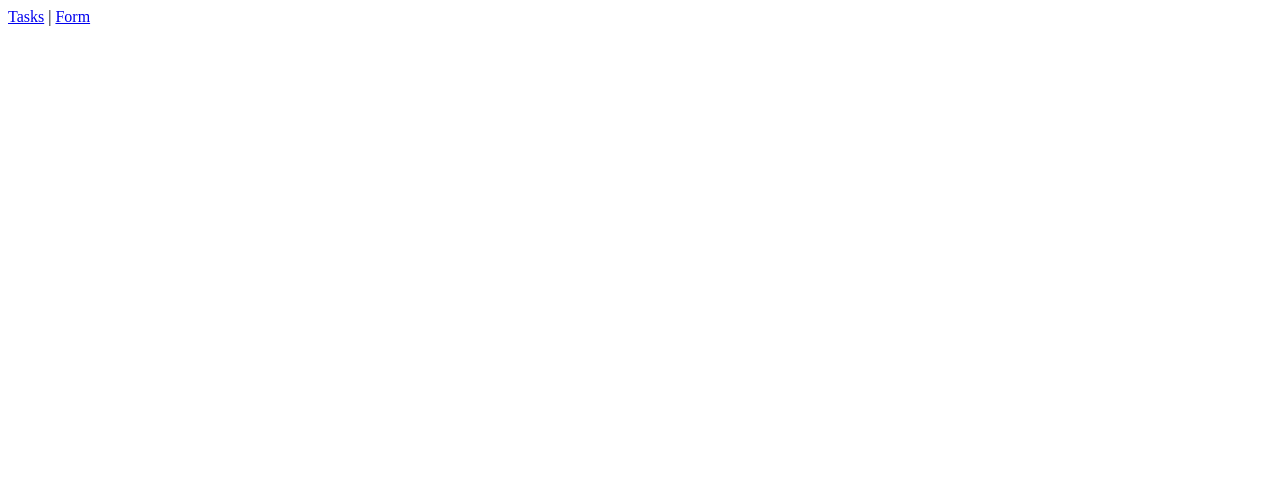
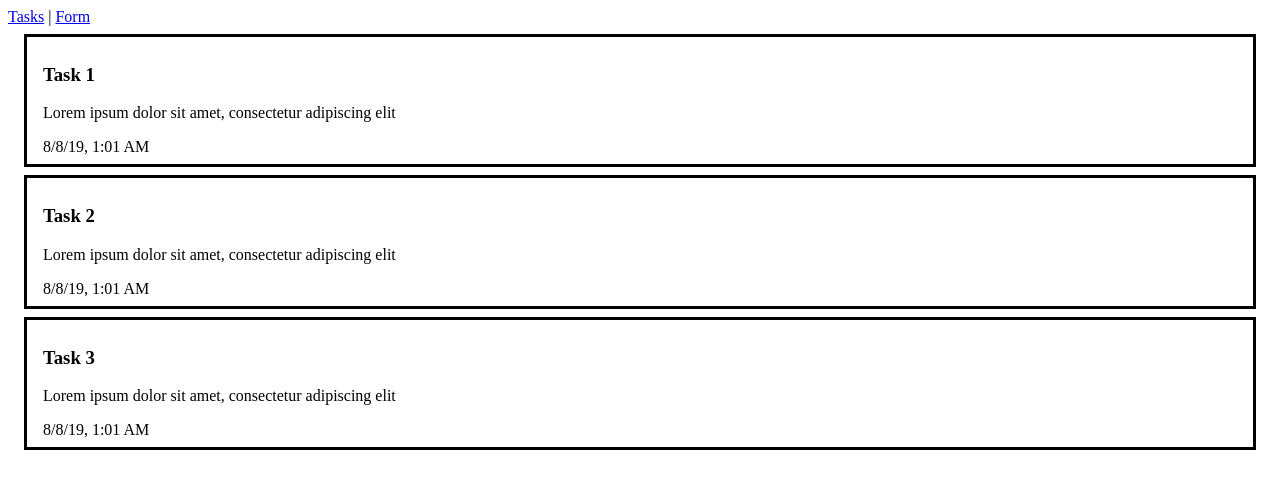
Before and after one commit to kevin-barrientos/ionic-todo-demo, an Angular app: page /tasks in a window 1280 px wide. Shown: the top 488 px of the page. Built offline with nearby package versions, Linux system fonts and the light colour scheme.

Commit message:
refactor: task service & task model
Crea el servicio de para manejar las tareas y define un modelo para las mismas

Concepts:
    - Services
    - @Injectable decorator
    - DI

```diff
--- /dev/null
+++ b/src/app/models/task.ts
@@ -0,0 +1,5 @@
+export interface Task {
+    title: string;
+    dueDate: string;
+    description: string;
+}
--- /dev/null
+++ b/src/app/services/tasks.service.ts
@@ -0,0 +1,32 @@
+import { Injectable } from '@angular/core';
+import { Task } from '../models/task';
+
+@Injectable({
+  providedIn: 'root'
+})
+export class TasksService {
+
+  tasks: Task[] = [
+    {
+      title: 'Task 1',
+      dueDate: new Date().toISOString(),
+      description: 'Lorem ipsum dolor sit amet, consectetur adipiscing elit',
+    },
+    {
+      title: 'Task 2',
+      dueDate: new Date().toISOString(),
+      description: 'Lorem ipsum dolor sit amet, consectetur adipiscing elit',
+    },
+    {
+      title: 'Task 3',
+      dueDate: new Date().toISOString(),
+      description: 'Lorem ipsum dolor sit amet, consectetur adipiscing elit',
+    },
+  ];
+
+  constructor() { }
+
+  add(task: Task): void {
+    this.tasks.push(task);
+  }
+}
--- a/src/app/task-form/task-form.component.ts
+++ b/src/app/task-form/task-form.component.ts
@@ -1,31 +1,25 @@
 import { Component, OnInit, Output, EventEmitter } from '@angular/core';
+import { TasksService } from '../services/tasks.service';
+import { Task } from '../models/task';
 
 @Component({
   selector: 'todo-task-form',
   templateUrl: './task-form.component.html',
-  styleUrls: ['./task-form.component.css']
+  styleUrls: ['./task-form.component.css'],
 })
 export class TaskFormComponent implements OnInit {
-
-  @Output() submitted: EventEmitter<any> = new EventEmitter();
-
-  task: {
-    title: string,
-    dueDate: string,
-    description: string,
-  } =  {
+  task: Task = {
     title: '',
     dueDate: '',
     description: '',
   };
 
-  constructor() { }
+  constructor(private tasksService: TasksService) {}
 
-  ngOnInit() {
-  }
+  ngOnInit() {}
 
   onSaveClicked(task: any): void {
-    this.submitted.emit(task);
-    this.task = {title: '', dueDate: '', description: ''};
+    this.tasksService.add(task);
+    this.task = { title: '', dueDate: '', description: '' };
   }
 }
--- a/src/app/tasks-list/tasks-list.component.ts
+++ b/src/app/tasks-list/tasks-list.component.ts
@@ -1,4 +1,5 @@
 import { Component, Input } from '@angular/core';
+import { TasksService } from '../services/tasks.service';
 
 @Component({
   selector: 'todo-tasks-list',
@@ -7,4 +8,8 @@ import { Component, Input } from '@angular/core';
 })
 export class TasksListComponent {
   @Input() tasks: any[] = [];
+
+  constructor(private tasksService: TasksService) {
+    this.tasks = this.tasksService.tasks;
+  }
 }
```
Also changed, not shown: 1 other file (tests, documents, lock files or other folders).
